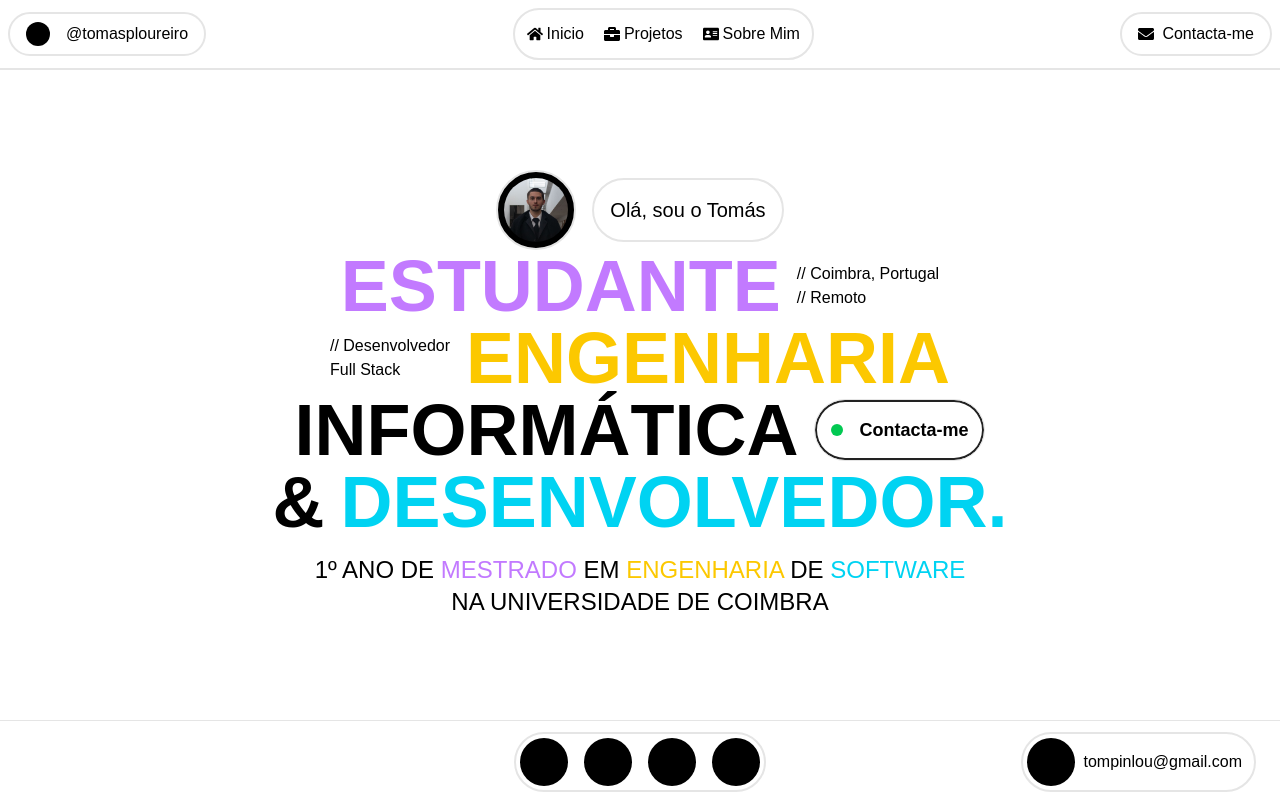
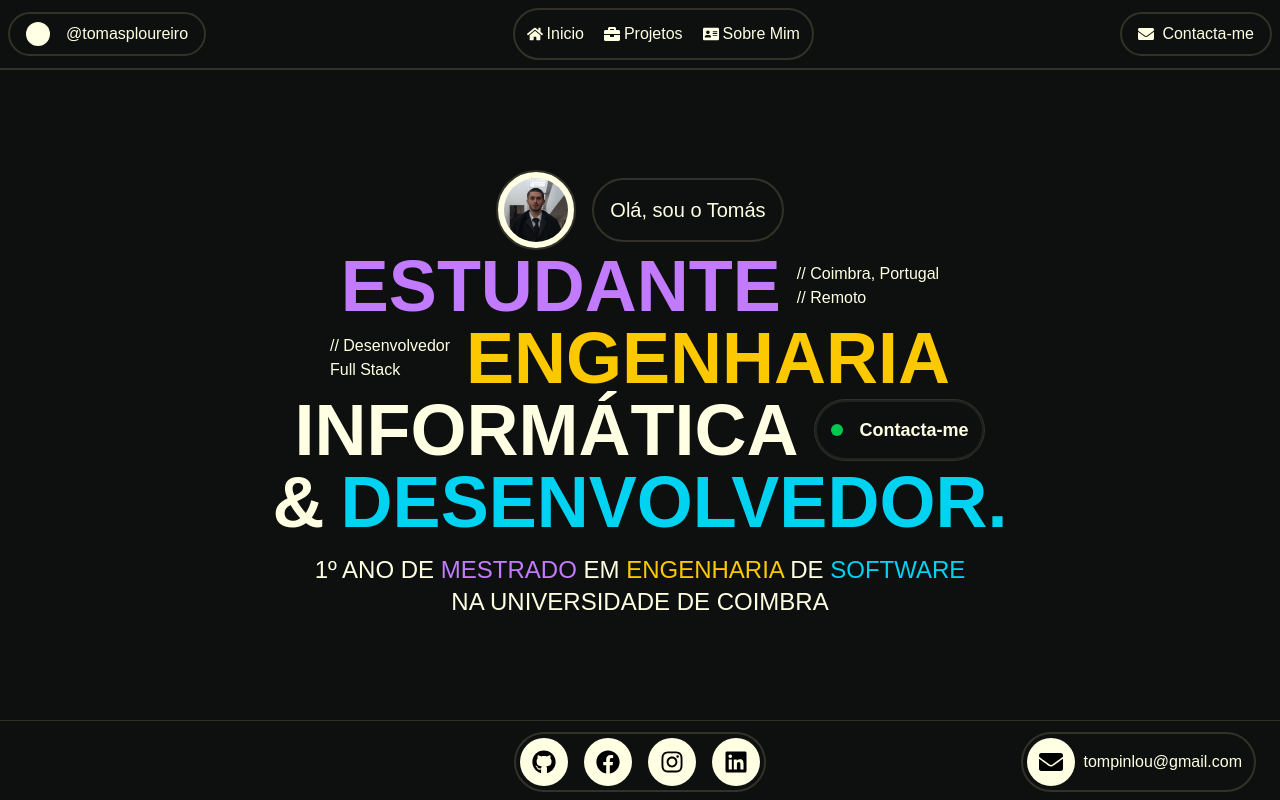
Before and after one commit to Tomasploureiro/portfolio, a Next.js app: page / in a window 1280 px wide. Shown: the top 800 px of the page. Built offline with nearby package versions, Linux system fonts and the light colour scheme.

Commit message:
bug cores

```diff
--- a/src/app/globals.css
+++ b/src/app/globals.css
@@ -18,11 +18,11 @@
 /* Tema claro opcional */
 @media (prefers-color-scheme: light) {
   :root {
-    --background: #ffffff;
-    --foreground: #000000;
-    --border: #e5e5e5;
+    --background: #0E100F;
+    --foreground: #FFFFE3;
+    --border: #323228;
     --hover: #18AAFF;
-    --bgcard: #f8f8f8;
+    --bgcard: #191917;
     --cyan: #00D3F2;
     --purple: #C27AFF;
     --pink: #FB64B6;
```
